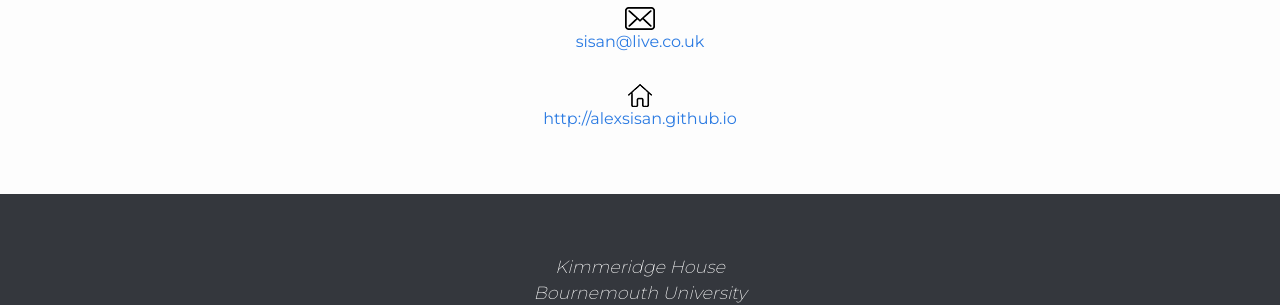
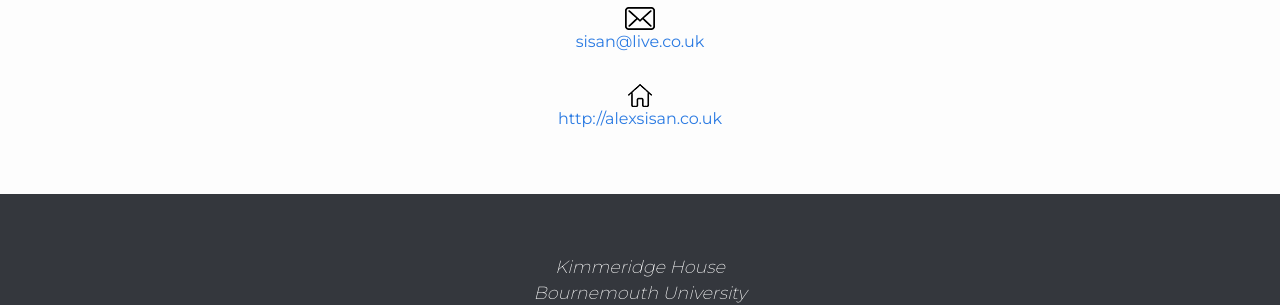
Before and after one commit to budmd/budmd.github.io, a Jekyll site: the page built from _works/alex-sisan.md, in a window 1280 px wide. Shown: the part 1135-1440 px from the top of the page. Built offline with Jekyll 4.4.1, drawn with Linux system fonts in a browser that asks for light colours; nearby versions of some CDN libraries; some of the changed lines change nothing that is shown.

Commit message:
update sisan's website

```diff
--- a/_works/alex-sisan.md
+++ b/_works/alex-sisan.md
@@ -7,7 +7,7 @@ tagline: Bar discovery app
 categories: app
 
 email: sisan@live.co.uk
-portfolio: http://alexsisan.github.io
+portfolio: http://alexsisan.co.uk
 project: http://www.boozebible.co.uk
 
 photo: true
```
